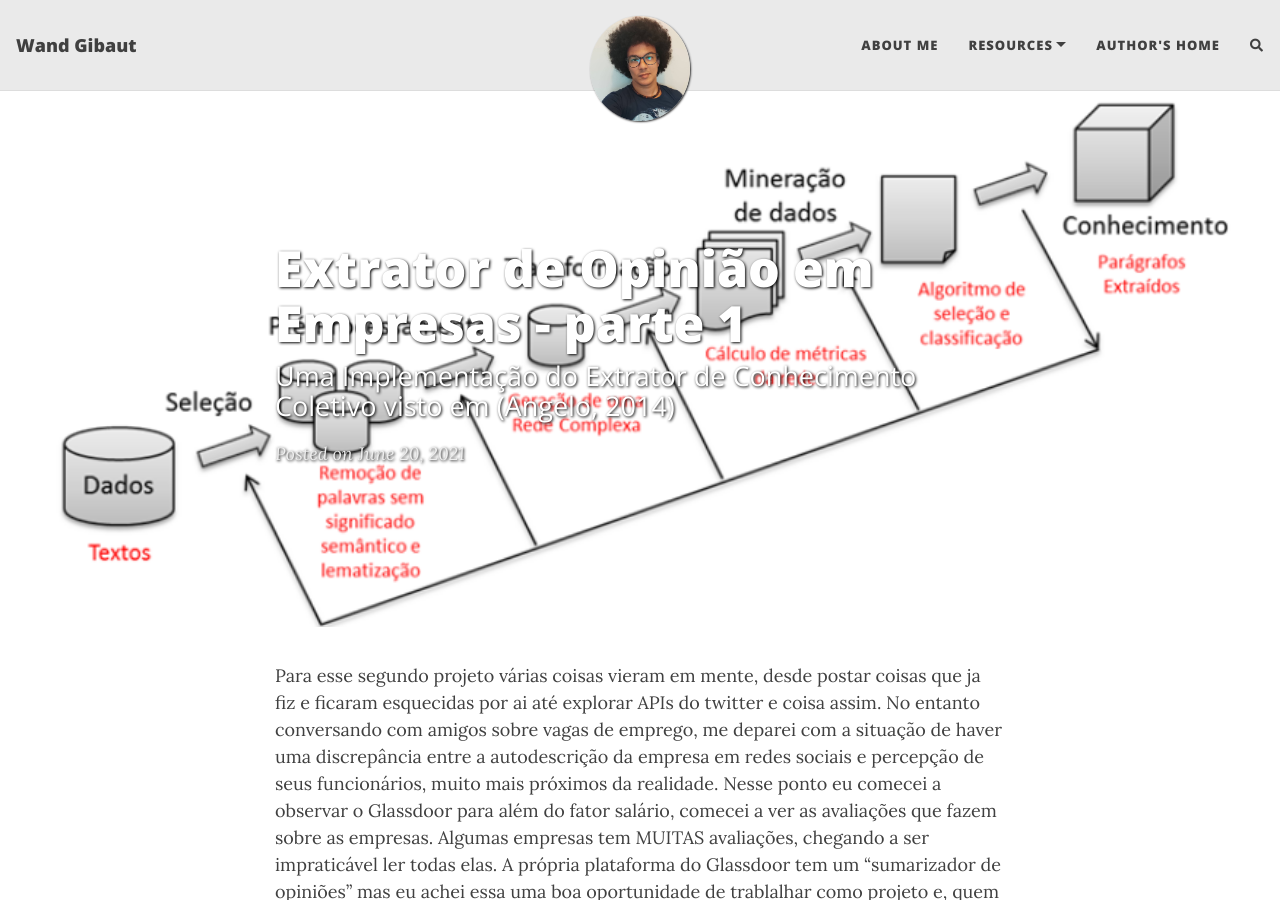
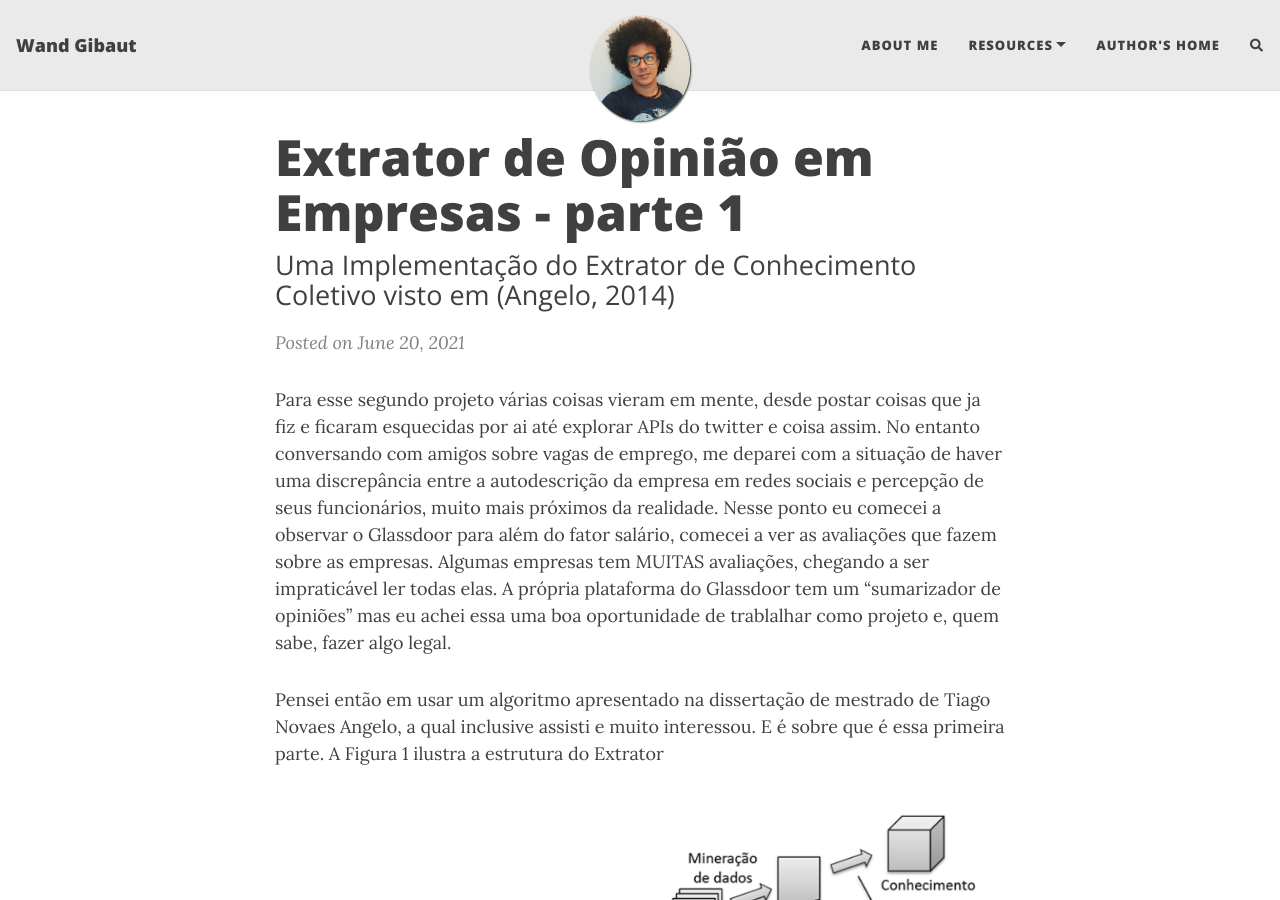
Before and after one commit to wandgibaut/wandgibaut.github.io, a Jekyll site: the page built from _posts/2021-06-20-extrator-de-opiniao-sobre-vagas-em-empresas-parte-1.md, in a window 1280 px wide and 900 px high. Built offline with Jekyll 4.4.1, drawn with Linux system fonts in a browser that asks for light colours; nearby versions of some CDN libraries; comment, search, counter and statistics services are not loaded.

Commit message:
Update 2021-06-20-extrator-de-opiniao-sobre-vagas-em-empresas-parte-1.md

```diff
--- a/_posts/2021-06-20-extrator-de-opiniao-sobre-vagas-em-empresas-parte-1.md
+++ b/_posts/2021-06-20-extrator-de-opiniao-sobre-vagas-em-empresas-parte-1.md
@@ -2,7 +2,6 @@
 layout: post
 title: Extrator de Opinião em Empresas - parte 1
 subtitle: Uma Implementação do Extrator de Conhecimento Coletivo visto em (Angelo, 2014)
-cover-img: /assets/img/extrator.png
 thumbnail-img: /assets/img/extrator.png
 share-img: /assets/img/extrator.png
 tags: [linguagem natural, python, mineracao de dados]
```
